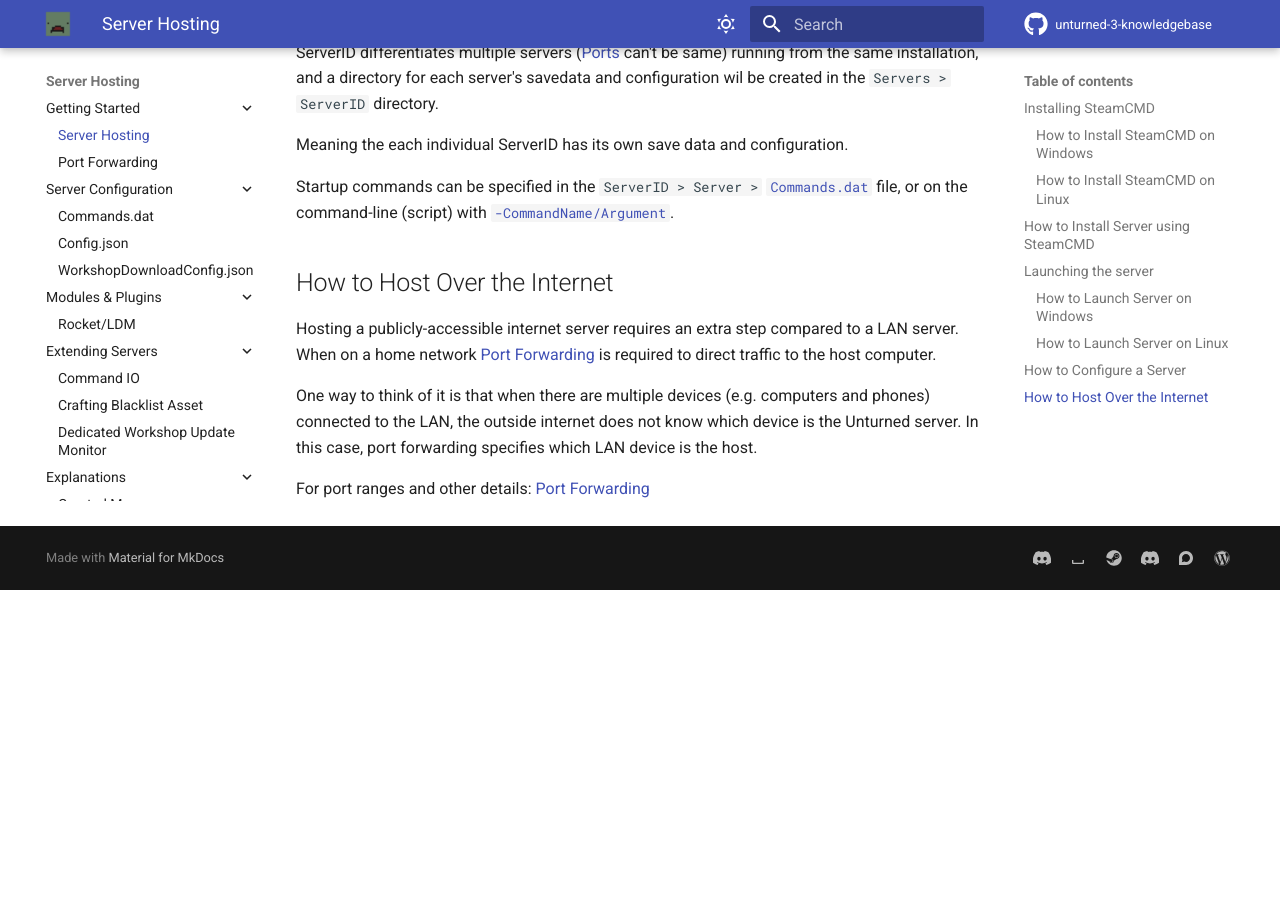
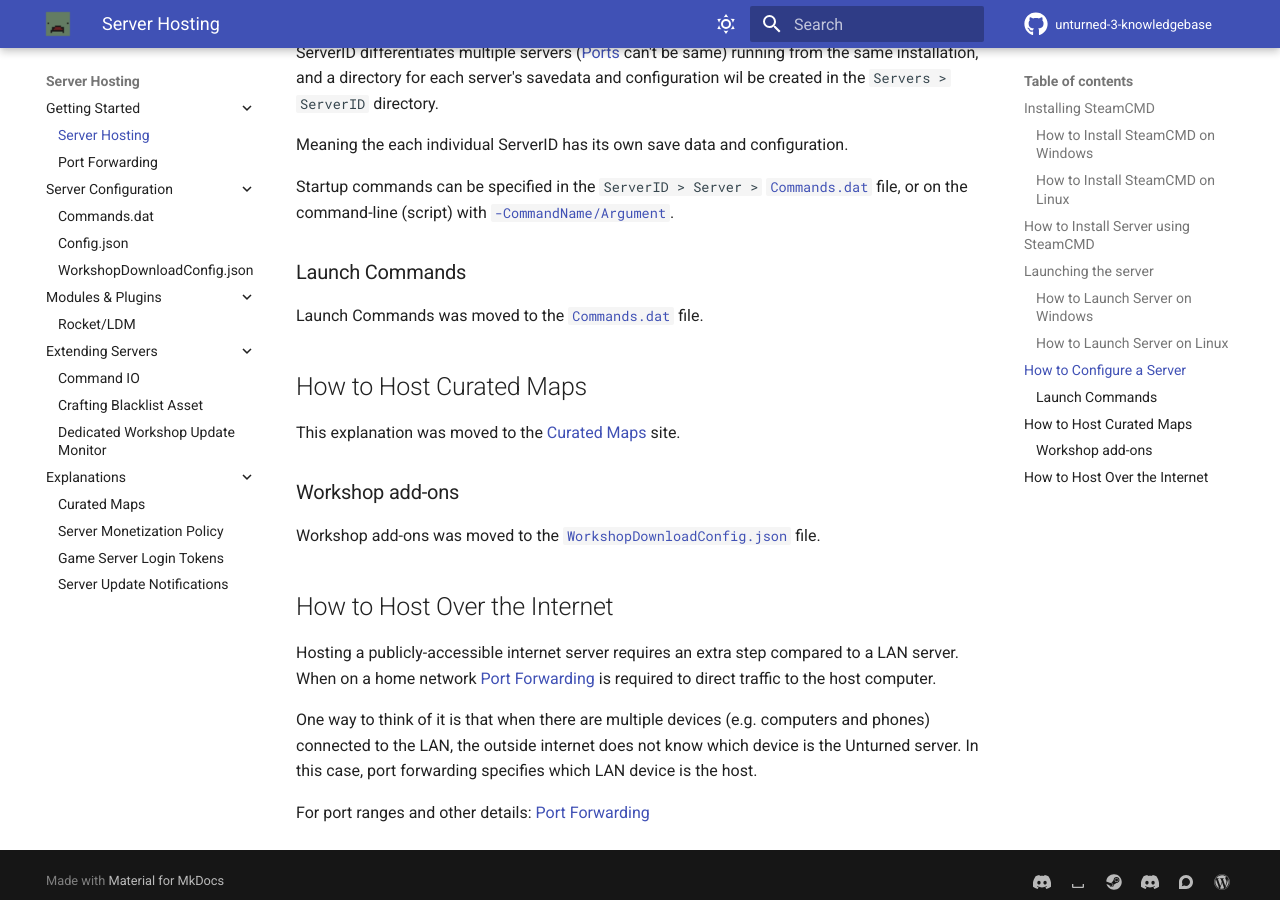
Before and after one commit to unturned-info/unturned-3-knowledgebase, an MkDocs documentation site: the page built from docs/Server-Hosting/Getting-Started/ServerHosting.md, in a window 1280 px wide and 900 px high, scrolled down 4150 px. Built offline with MkDocs 1.6.1 and Material for MkDocs 9.7.7, drawn with Linux system fonts in a browser that asks for light colours; comment, search, counter and statistics services are not loaded; before the commit the page ends 4740 px from its top, so only the background shows below that.

Commit message:
Update ServerHosting.md
Putting back the old headers with redirect, because I can't redirect them with mkdocs.yml.

```diff
--- a/docs/Server-Hosting/Getting-Started/ServerHosting.md
+++ b/docs/Server-Hosting/Getting-Started/ServerHosting.md
@@ -144,6 +144,15 @@
 Startup commands can be specified in the
 `ServerID > Server >` [`Commands.dat`](../../Server-Configuration/Commands.dat) file, or on the command-line (script) with [`-CommandName/Argument`](../../Server-Configuration/Commands.dat).
 
+### Launch Commands
+ Launch Commands was moved to the [`Commands.dat`](../../Server-Configuration/Commands.dat) file.
+
+## How to Host Curated Maps
+ This explanation was moved to the [Curated Maps](../../Explanations/CuratedMaps) site.
+
+### Workshop add-ons
+ Workshop add-ons was moved to the [`WorkshopDownloadConfig.json`](../../Server-Configuration/WorkshopDownloadConfig.json) file.
+
 ## How to Host Over the Internet
 
 Hosting a publicly-accessible internet server requires an extra step compared to a LAN server. When on a home network [Port Forwarding](PortForwarding.md) is required to direct traffic to the host computer.
```
